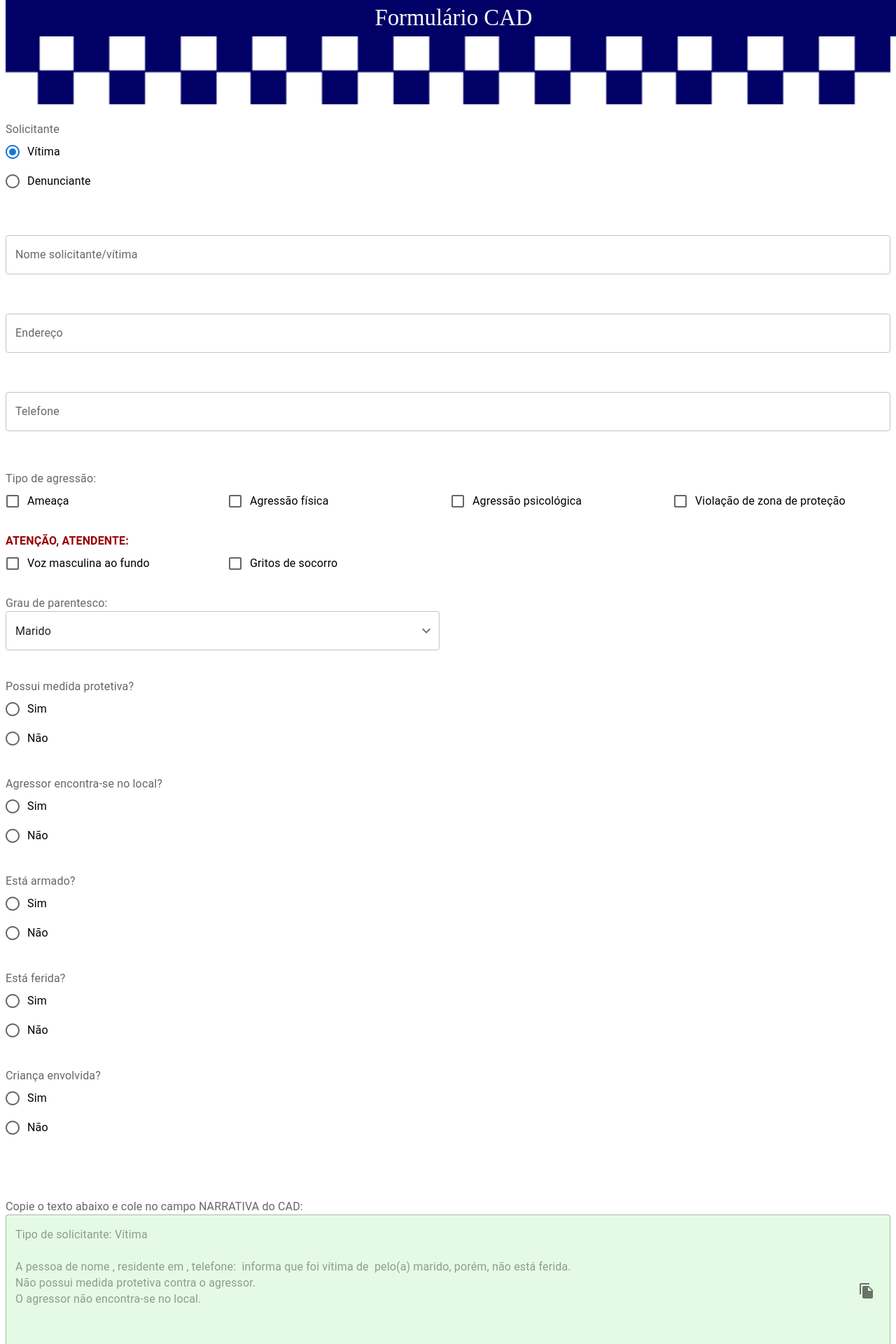
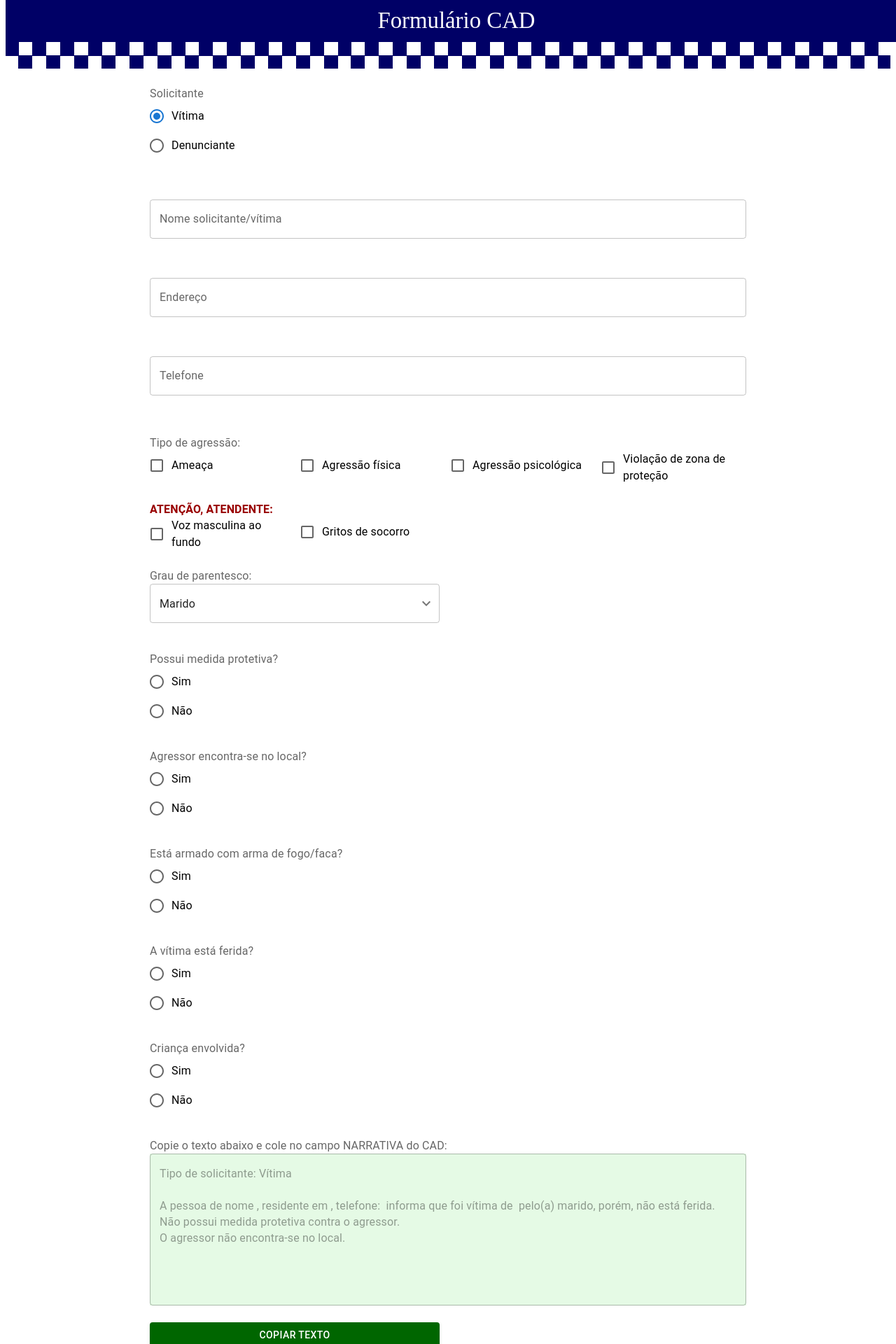
Before and after one commit to mpfarias/copom, a React (Vite) app: page / in a window 1280 px wide. Shown: the part 120-2040 px from the top of the page at 70% size. Built offline with nearby package versions, Linux system fonts and the light colour scheme.

Commit message:
Atualização Navbar

```diff
--- a/src/components/form/index.jsx
+++ b/src/components/form/index.jsx
@@ -11,10 +11,10 @@ import {
   Select,
   MenuItem,
   Grid,
-  IconButton,
+  Container,
   Button
 } from '@mui/material';
-import FileCopyIcon from '@mui/icons-material/FileCopy';
+
 import KeyboardArrowDownIcon from '@mui/icons-material/KeyboardArrowDown';
 
 export default function FormularioViolenciaDomestica() {
@@ -120,6 +120,7 @@ ${criancas === 'true' ? 'Há crianças no local' : ''}
   };
 
   return (
+    <Container maxWidth="md">
     <Grid container spacing={3}> {/* Adicionando um container Grid */}
       <Grid item xs={12}> {/* Usando Grid item para cada seção do formulário */}
 
@@ -171,7 +172,7 @@ ${criancas === 'true' ? 'Há crianças no local' : ''}
         </Grid>
       </Grid>
       <Grid item xs={12}>
-        <FormLabel id="demo-controlled-checkbox-group" style={{color: '#990000', fontWeight: 'bold'}}>ATENÇÃO, ATENDENTE:</FormLabel>
+        <FormLabel id="demo-controlled-checkbox-group" style={{ color: '#990000', fontWeight: 'bold' }}>ATENÇÃO, ATENDENTE:</FormLabel>
         <Grid container spacing={1}>
           {gritosOptions.map(option => (
             <Grid item key={option} xs={6} sm={4} md={3}>
@@ -192,7 +193,7 @@ ${criancas === 'true' ? 'Há crianças no local' : ''}
         <FormControl fullWidth>
           <FormLabel id="demo-controlled-radio-buttons-group">Grau de parentesco:</FormLabel>
           <Select
-          sx={{marginBottom:2}}
+            sx={{ marginBottom: 2 }}
             placeholder="Parentesco"
             value={parentesco}
             onChange={(e) => handleChange('parentesco', e.target.value)}
@@ -251,7 +252,7 @@ ${criancas === 'true' ? 'Há crianças no local' : ''}
           <FormControlLabel value="true" control={<Radio />} label="Sim" />
           <FormControlLabel value="false" control={<Radio />} label="Não" />
         </RadioGroup>
-        <FormLabel id="demo-controlled-radio-buttons-group">Está armado?</FormLabel>
+        <FormLabel id="demo-controlled-radio-buttons-group">Está armado com arma de fogo/faca?</FormLabel>
         <RadioGroup
           value={armado}
           onChange={(e) => handleChange("armado", e.target.value)}
@@ -263,7 +264,7 @@ ${criancas === 'true' ? 'Há crianças no local' : ''}
           <FormControlLabel value="false" control={<Radio />} label="Não" />
         </RadioGroup>
 
-        <FormLabel id="demo-controlled-radio-buttons-group">Está ferida?</FormLabel>
+        <FormLabel id="demo-controlled-radio-buttons-group">A vítima está ferida?</FormLabel>
         <RadioGroup
           value={ferida}
           onChange={(e) => handleChange("ferida", e.target.value)}
@@ -281,13 +282,12 @@ ${criancas === 'true' ? 'Há crianças no local' : ''}
           onChange={(e) => handleChange("criancas", e.target.value)}
           aria-labelledby="demo-controlled-radio-buttons-group"
           name="controlled-radio-buttons-group"
-          sx={{ marginBottom: 4 }}
         >
           <FormControlLabel value="true" control={<Radio />} label="Sim" />
           <FormControlLabel value="false" control={<Radio />} label="Não" />
         </RadioGroup>
       </Grid>
-      <Grid item xs={12} sx={{ mt: 3 }}>
+      <Grid item xs={12} sx={{ mt: 1 }}>
         <FormLabel id="demo-controlled-radio-buttons-group" component="legend">Copie o texto abaixo e cole no campo NARRATIVA do CAD:</FormLabel>
         <TextField
           sx={{
@@ -297,21 +297,22 @@ ${criancas === 'true' ? 'Há crianças no local' : ''}
           fullWidth
           value={narrativa}
           InputProps={{
-            disabled: true,
-            endAdornment: (
-              <IconButton onClick={handleCopy} aria-label="copy">
-                <FileCopyIcon />
-              </IconButton>
-            ),
+            disabled: true
           }}
         />
       </Grid>
-      <Grid item xs={12} sx={{ marginBottom: 8 }} >
+
+      <Grid item xs={12} sx={{ marginBottom: 8 }} sm={6}>
+        <Button variant="contained"
+          color="secondary"
+          onClick={handleCopy}
+          style={{ backgroundColor: '#006600', color: '#FFFFFF', width:'100%', marginBottom:15}}>Copiar texto</Button>
         <Button variant="contained"
           color="secondary"
           onClick={handleResetForm}
           style={{ backgroundColor: '#000066', color: '#FFFFFF' }}>Limpar Formulário</Button>
       </Grid>
-    </Grid>
+    </Grid >
+    </Container>
   );
 }
--- a/src/components/navbar/navbar.jsx
+++ b/src/components/navbar/navbar.jsx
@@ -1,4 +1,3 @@
-
 import { Box } from '@mui/material';
 
 const Navbar = () => {
@@ -14,7 +13,7 @@ const Navbar = () => {
                     backgroundColor: '#000066',
                     fontFamily: 'Myriad Pro',
                     fontSize: 'calc(10px + 1vw)',
-                    width:'100%',
+                    width: '100%',
                     marginBottom: 0,
                 }}>
                 Polícia Militar do Distrito Federal
@@ -30,7 +29,7 @@ const Navbar = () => {
                     backgroundColor: '#000066',
                     fontFamily: 'Myriad Pro',
                     fontSize: 'calc(20px + 1vw)',
-                    width:'100%',
+                    width: '100%',
                     marginBottom: 0,
                 }}>
                 COPOM Mulher
@@ -38,7 +37,7 @@ const Navbar = () => {
 
             <Box component="section"
                 sx={{
-                    p: 1,
+                    p: 1.5,
                     alignItems: 'center',
                     display: 'flex',
                     justifyContent: 'center',
@@ -46,20 +45,24 @@ const Navbar = () => {
                     backgroundColor: '#000066',
                     fontFamily: 'Myriad Pro',
                     fontSize: 'calc(20px + 1vw)',
-                    width:'100%',
+                    width: '100%',
                     marginBottom: 0,
                 }}>
                 Formulário CAD
             </Box>
-            <img
-                    src={'./src/img/faixa.png'}
-                    style={{
-                        width: '100%', // Garante que a imagem ocupe toda a largura disponível
-                        height: 'auto', // Mantém a proporção da imagem
-                        display: 'block', // Remove espaços em branco abaixo da imagem
-                        margin:0,
-                    }}
-                />
+
+            <Box component="section"
+                sx={{
+                    display: 'flex',
+                    justifyContent: 'center',
+                    marginBottom: 0,
+                    backgroundImage: 'url("./src/img/faixa.png")', // Definindo a imagem de fundo
+                    backgroundRepeat: 'repeat-x', // Repete horizontal e verticalmente
+
+                    padding: '19px', // Adiciona espaço em torno da imagem
+                }}>
+
+            </Box>
         </div>
     )
 }
```
Also changed, not shown: src/img/faixa.png.
